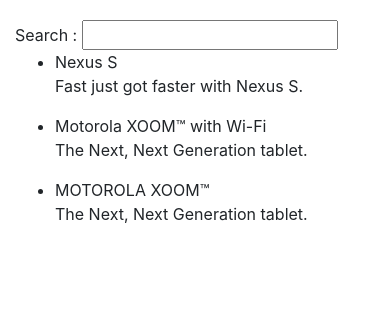
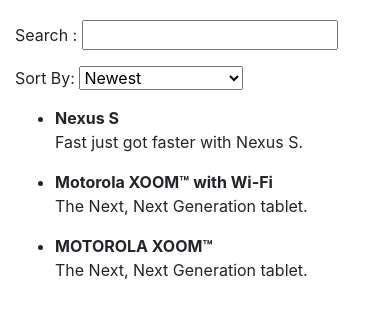
Before and after one commit to nani2vamshi/phoneCatApp, a plain HTML site: page app/index.html in a window 390 px wide. Drawn offline with nearby package versions, Linux system fonts and the light colour scheme.

Commit message:
added a orderby filter to the phone list

```diff
--- a/app/phone-list/phone-list.component.js
+++ b/app/phone-list/phone-list.component.js
@@ -9,14 +9,19 @@
       this.phones = [
         {
           name: 'Nexus S',
-          snippet: 'Fast just got faster with Nexus S.'
+          snippet: 'Fast just got faster with Nexus S.',
+          age :1
         }, {
           name: 'Motorola XOOM™ with Wi-Fi',
-          snippet: 'The Next, Next Generation tablet.'
+          snippet: 'The Next, Next Generation tablet.',
+          age:2
         }, {
           name: 'MOTOROLA XOOM™',
-          snippet: 'The Next, Next Generation tablet.'
+          snippet: 'The Next, Next Generation tablet.',
+          age:3
         }
       ];
+     this.order = 'age'; // initializing the ordering parameter to age. If not used, the default
+     //ordering will be natural order as used in the controller.
     }
   });
--- a/app/phone-list/phone-list.template.html
+++ b/app/phone-list/phone-list.template.html
@@ -2,13 +2,18 @@
 <div class="container-fluid">
 	<div class="row">
 		<div class="col-md-2">
-			Search : <input ng-model="$ctrl.query">
+			<p>Search : <input ng-model="$ctrl.query"></p>
+			<p> Sort By:
+				<select ng-model="$ctrl.order">
+					<option value="name"> Alphabetical Order</option>
+					<option value="age"> Newest</option>
+					<option value="-age">Oldest</option></select></p>
 				</div>
 				<div class="col-md-10">
 
 					<ul>
-				<li ng-repeat="phone in $ctrl.phones | filter: $ctrl.query">
-					<span>{{phone.name}}</span>
+						<li ng-repeat="phone in $ctrl.phones | filter: $ctrl.query | orderBy : $ctrl.order">
+							<span><b>{{phone.name}}</b></span>
 							<p>{{phone.snippet}}</p>
 						</li>
 					</ul>
```
Lines whose indentation alone changed are shown as unchanged.
